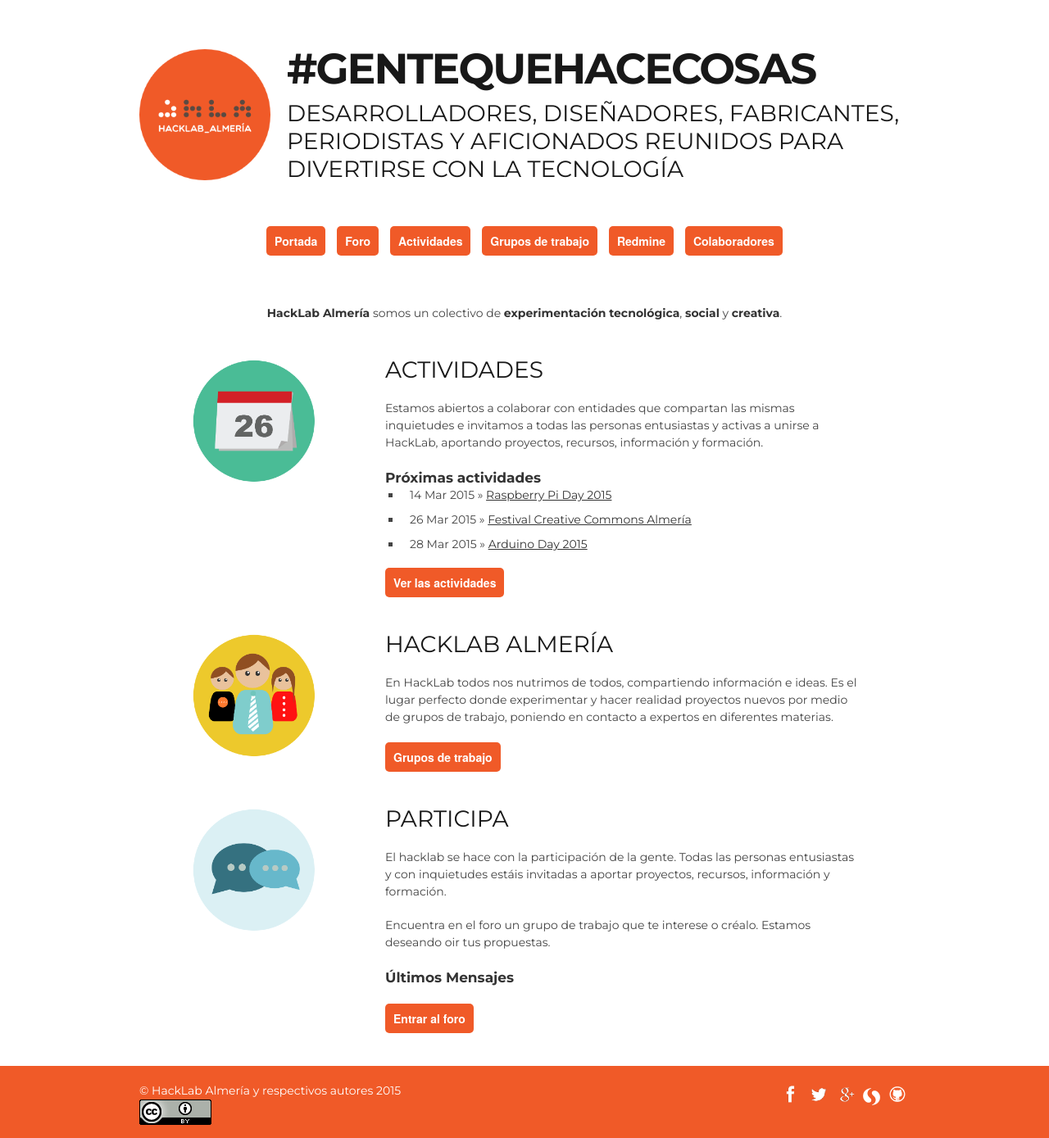
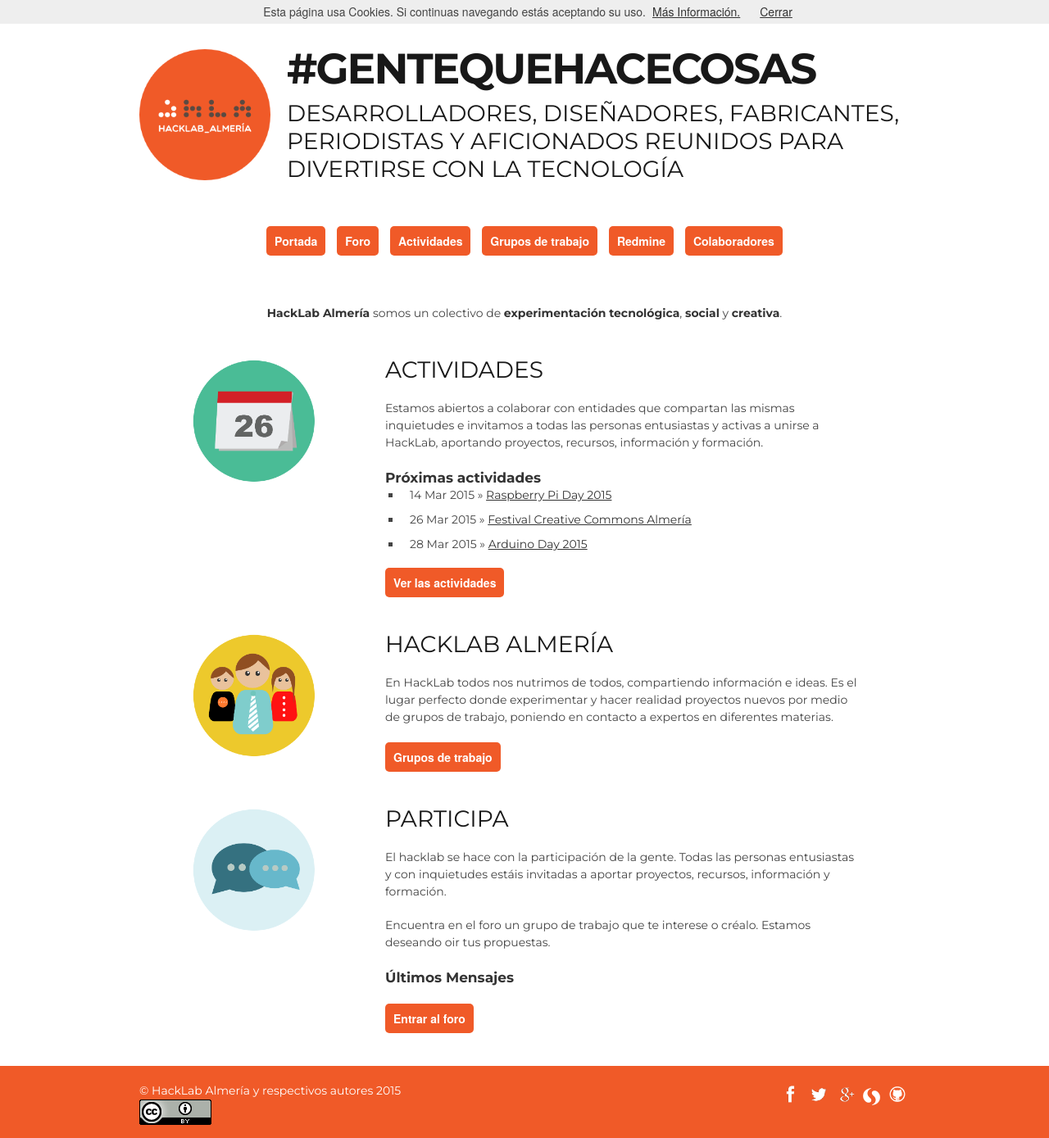
Before and after one commit to HackLab-Almeria/hacklab-almeria.github.io, a Jekyll site: the page built from index.html, in a window 1280 px wide. Shown: the whole page at 82% size. Built offline with Jekyll 4.4.1, drawn with Linux system fonts in a browser that asks for light colours; comment, search, counter and statistics services are not loaded; some of the changed lines change nothing that is shown.

Commit message:
Se vuelve a añadir el javascript al layout

```diff
--- a/_layouts/default.html
+++ b/_layouts/default.html
@@ -90,6 +90,40 @@
       </div>
     </footer>
 
+    <!-- Google Analytics -->
+    <script type="text/javascript">
+    var _gaq = _gaq || [];
+    _gaq.push(['_setAccount', 'UA-33397759-1']);
+    _gaq.push(['_trackPageview']);
+
+    (function() {
+      var ga = document.createElement('script'); ga.type = 'text/javascript'; ga.async = true;
+      ga.src = ('https:' == document.location.protocol ? 'https://ssl' : 'http://www') + '.google-analytics.com/ga.js';
+      var s = document.getElementsByTagName('script')[0]; s.parentNode.insertBefore(ga, s);
+    })();
+    </script>
+
+    <script type="text/javascript">
+    var _gauges = _gauges || [];
+    (function() {
+      var t   = document.createElement('script');
+      t.type  = 'text/javascript';
+      t.async = true;
+      t.id    = 'gauges-tracker';
+      t.setAttribute('data-site-id', '4d806d7410cafd7fa4000011');
+      t.src = '//secure.gaug.es/track.js';
+      var s = document.getElementsByTagName('script')[0];
+      s.parentNode.insertBefore(t, s);
+    })();
+    </script>
+
+    <script type="text/javascript" src="/js/cookiechoices.js"></script>
+    <script type="text/javascript" src="/js/jquery-1.11.2.js"></script>
+    <script type="text/javascript">
+      document.addEventListener('DOMContentLoaded', function(event) {
+        cookieChoices.showCookieConsentBar('Esta página usa Cookies. Si continuas navegando estás aceptando su uso.','Cerrar', 'Más Información.', '{{site.url}}/aviso/');
+      });
+    </script>
 
   </body>
 </html>
```
